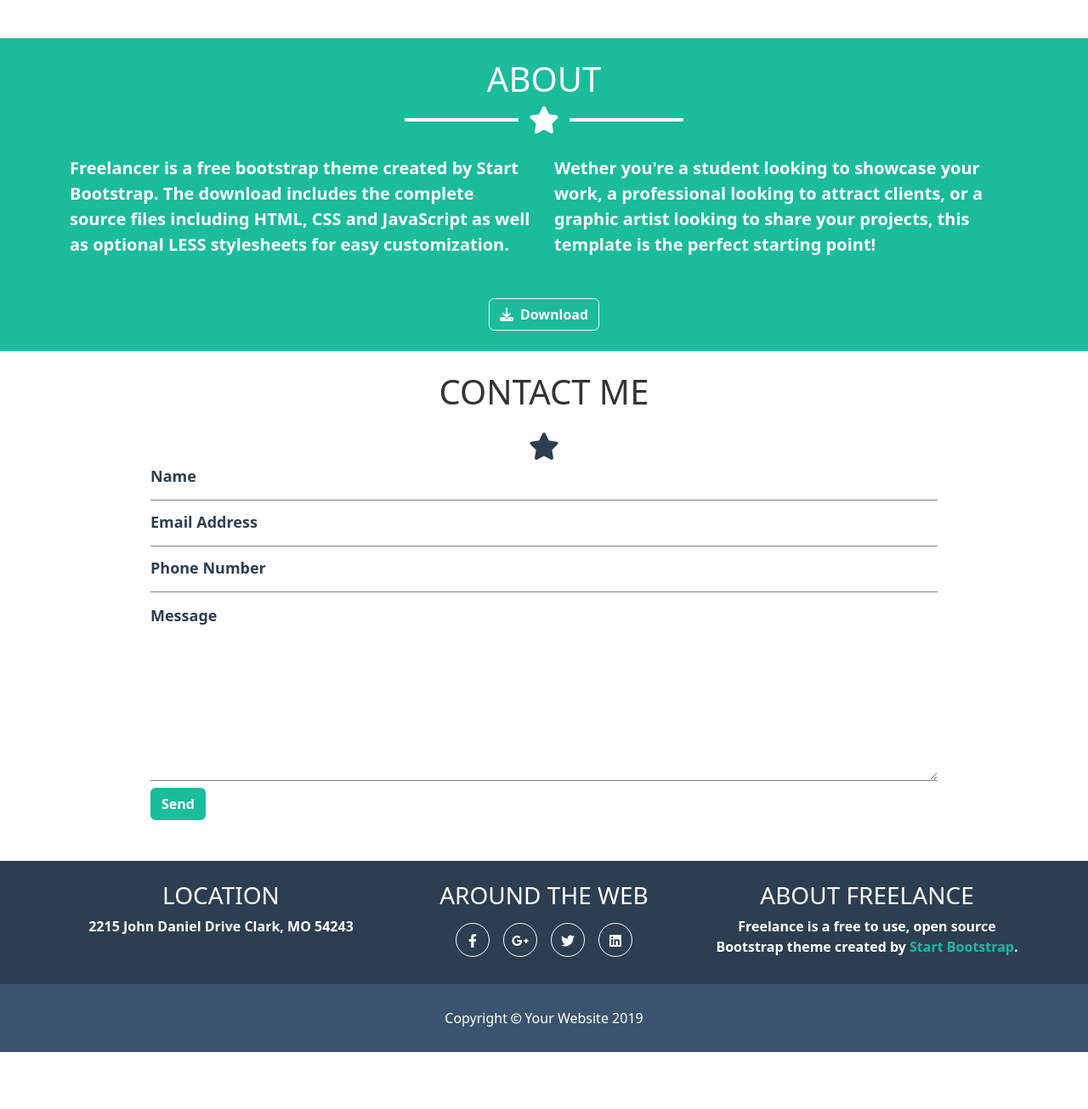
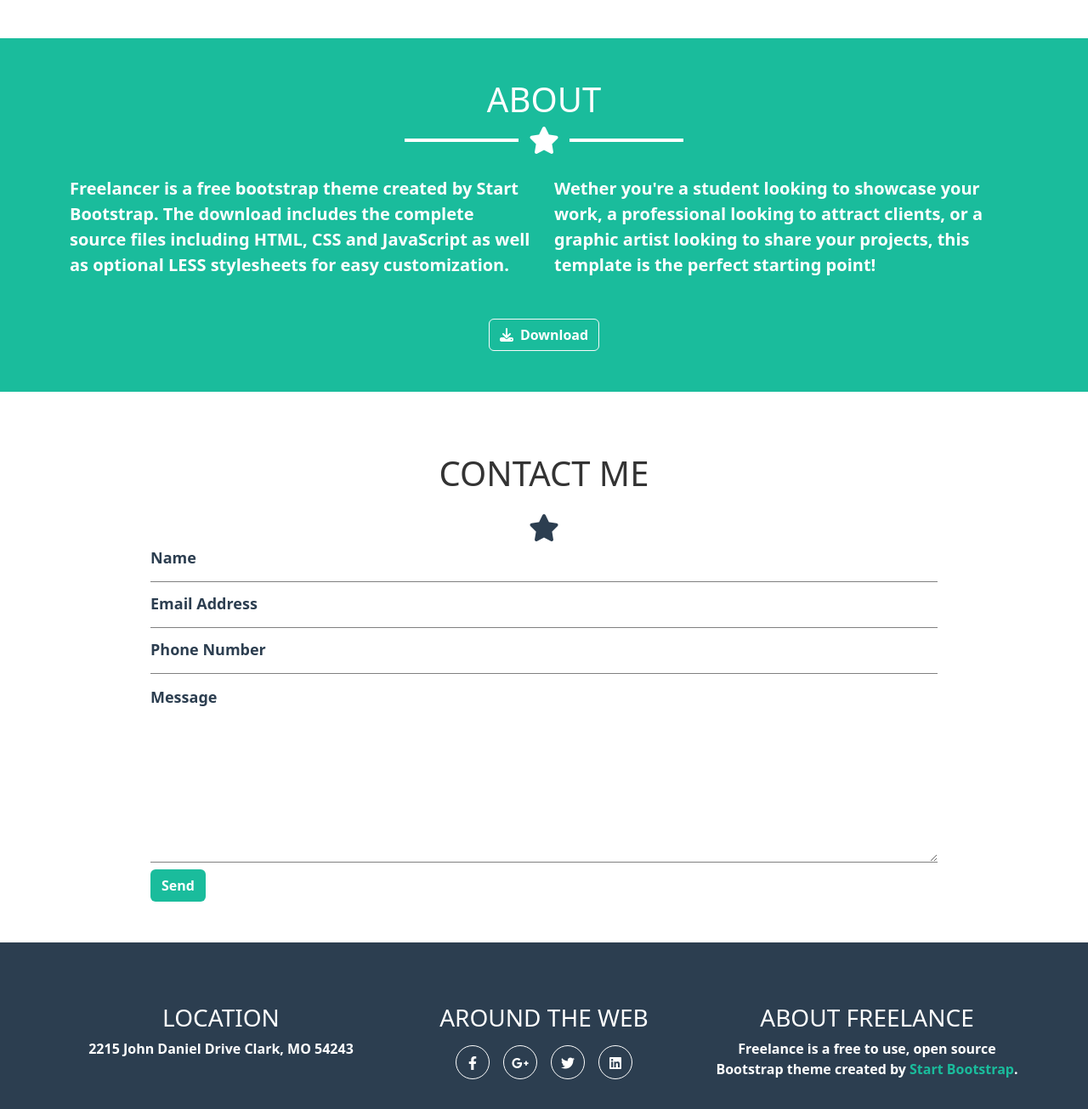
Before and after one commit to PasqualeDiMatteo/html-css-bootstrap-freelancer, a plain HTML site: page index.html in a window 1280 px wide. Shown: the part 1417-2722 px from the top of the page at 85% size. Before the commit the page ends 2655 px from the top, so only its background shows below. Drawn offline with nearby package versions, Linux system fonts and the light colour scheme.

Commit message:
fix spacing

```diff
--- a/index.html
+++ b/index.html
@@ -24,7 +24,7 @@
 
                 <!-- Navbar -->
 
-              <a class="navbar-brand text-white fs-2" href="#"><b>START BOOTSTRAP</b></a>
+              <a class="navbar-brand text-white fs-3" href="#"><b>START BOOTSTRAP</b></a>
               <button class="navbar-toggler border border-light" type="button" data-bs-toggle="collapse" data-bs-target="#navbarNavAltMarkup" aria-controls="navbarNavAltMarkup" aria-expanded="false" aria-label="Toggle navigation">
                 <span class="navbar-toggler-icon"></span>
               </button>
@@ -94,7 +94,7 @@
 
     <!-- About -->
 
-    <section id="about">
+    <section id="about" class="py-4">
         <div class="container">
             <div class="row justify-content-center">
                 <div class="col-12 text-center">
@@ -117,7 +117,7 @@
 
     <!-- Contact -->
 
-    <section id="contact" class="mb-5">
+    <section id="contact" class="my-5">
         <div class="container">
             <div class="row justify-content-center">
                 <div class="col-12 text-center pt-4">
@@ -154,7 +154,7 @@
 
         <!-- Footer Top -->
 
-        <div class="footer-top bg-blue">
+        <div class="footer-top bg-blue py-5">
             <div class="container">
                 <div class="row text-center">
                     <div class="col-12 col-md-4 py-4">
```
